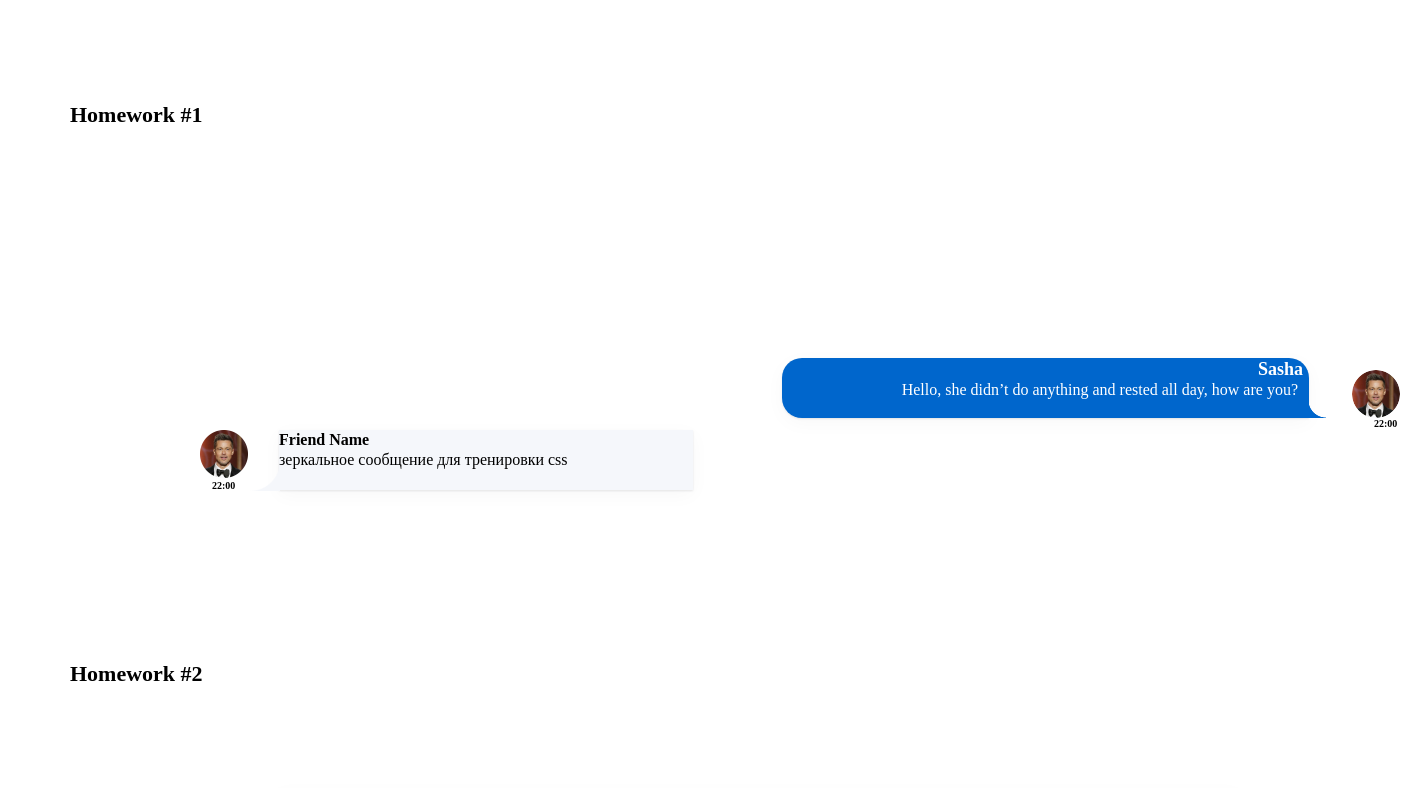
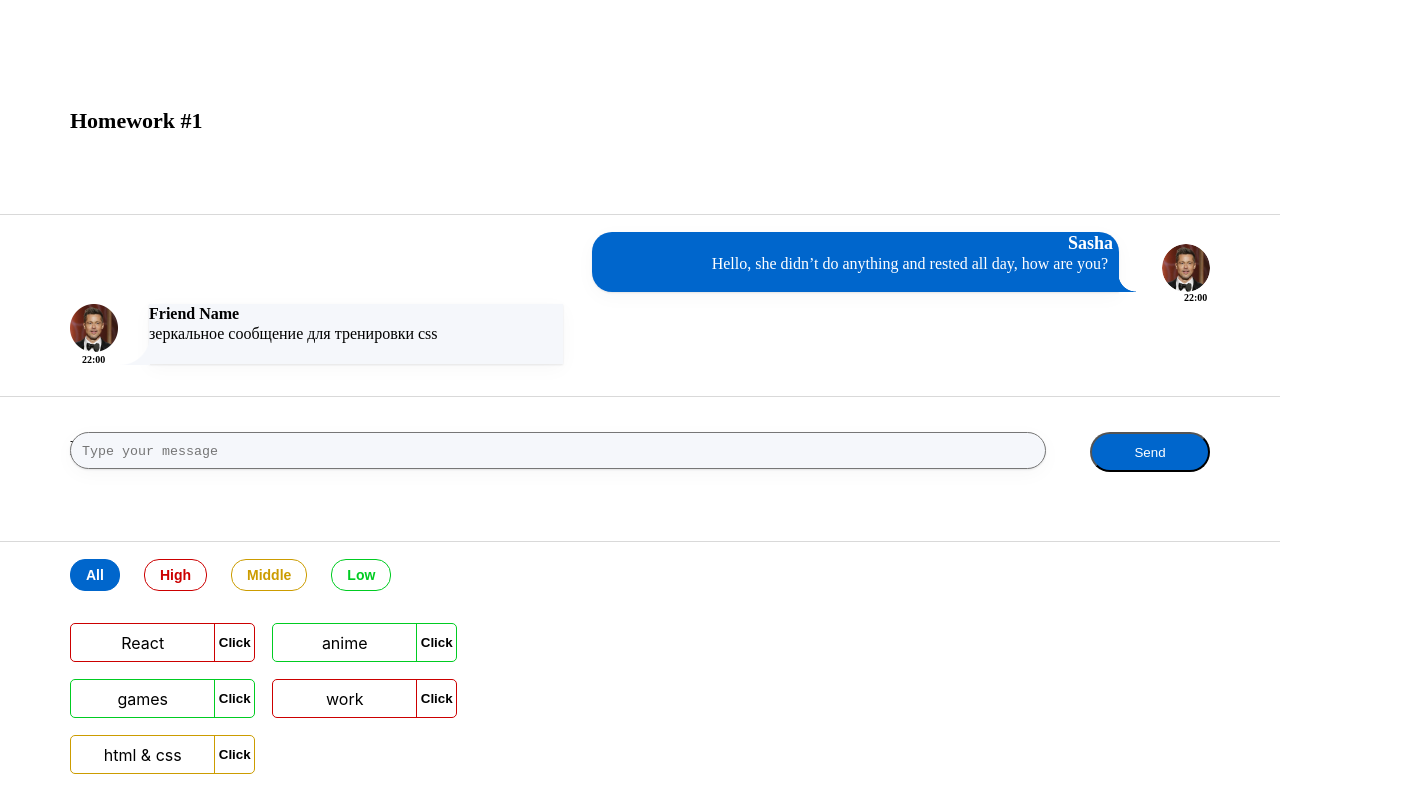
Before and after one commit to sasha2234562/hws2, a React (Create React App) app: page / in a window 1280 px wide. Shown: the top 788 px of the page, 1410 px wide, since content can reach past the window. Built offline with nearby package versions, Linux system fonts and the light colour scheme.

Commit message:
commit five

```diff
--- a/src/s1-main/App.module.css
+++ b/src/s1-main/App.module.css
@@ -1,34 +1,35 @@
 .App {
     --header_height: 60px;
-    /*display: flex;*/
-    /*justify-content: center;*/
+    display: flex;
+    flex-direction: column;
+    margin: 70px 0 134px ;
 
     background: #FFFFFF;
 }
 
 
 .hw {
-    position: relative;
-    width: 1200px;
-    /*height: 373px;*/
-    left: 0px;
-    top: 131px;
-    margin: 200px;
+    display: flex;
+    flex-direction: column;
+    height: auto;
+    border-bottom: 1px solid #D9D9D9;
+    border-top: 1px solid #D9D9D9;
+    padding: 17px 70px 32px 70px;
+
 }
 
 .hwTitle {
-    position: relative;
-    width: 165px;
-    height: 27px;
-    left: 70px;
-    top: 101px;
+    padding-bottom: 70px;
+    margin-bottom: 10px;
+    margin-top: 37px;
+    padding-left: 70px;
+
 
     font-family: 'Montserrat';
     font-style: normal;
     font-weight: 600;
     font-size: 22px;
     line-height: 27px;
-    /* identical to box height */
 
 
     color: #000000;
```
